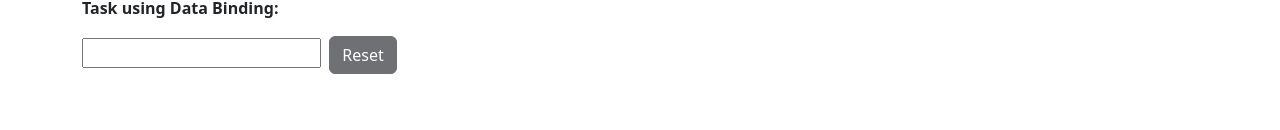
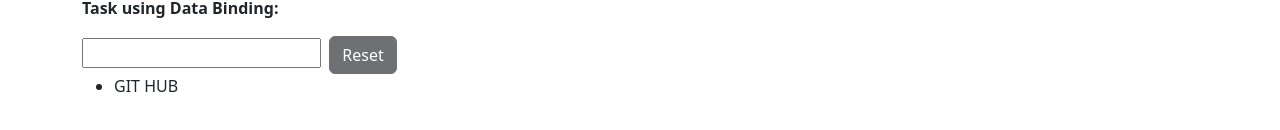
Before and after one commit to AsharudeenAD7/AngularProject, an Angular app: page / in a window 1280 px wide. Shown: the part 534-664 px from the top of the page. Built offline with nearby package versions, Linux system fonts and the light colour scheme.

Commit message:
change ul for testing

```diff
--- a/src/app/event-binding/event-binding.component.html
+++ b/src/app/event-binding/event-binding.component.html
@@ -26,4 +26,5 @@
     <!-- <li *ngFor="let movie of objarray">
         {{movie.HeroName}} - {{movie.MoviveName}}
     </li> -->
+    <li>GIT HUB</li>
 </ul>
```
